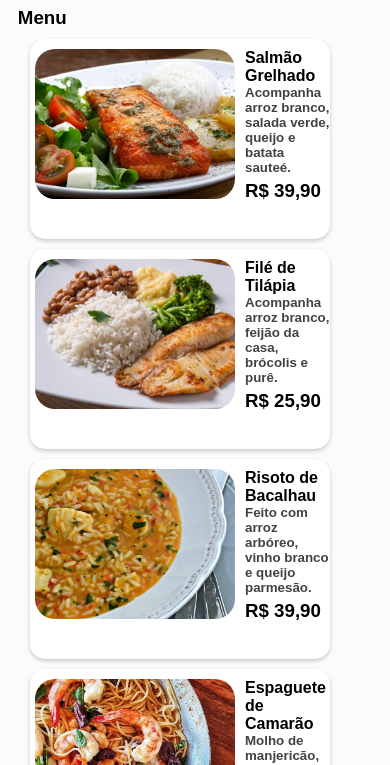
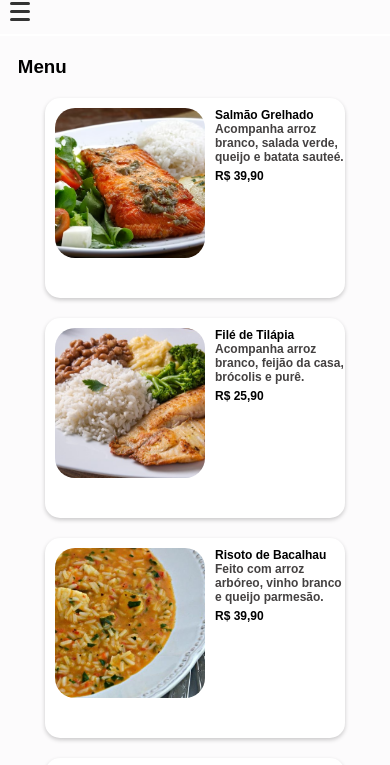
Before and after one commit to jaquel1ne/cardapio, a plain HTML site: page index.html in a window 390 px wide. Shown: the part 122-887 px from the top of the page. Drawn offline with Linux system fonts and the light colour scheme.

Commit message:
adicionando responsividade

```diff
--- a/index.html
+++ b/index.html
@@ -11,7 +11,14 @@
         <a href="index.html"><img class="logo" src="imagens/logo.png" alt="logo"></a>
         <a href="index.html"><h1 class="titulo">• Cardápio •</h1></a>
     </header>
+    <input type="checkbox" id="menu-toggle">
+    <label for="menu-toggle" class="hamburger">
+        <div class="bar"></div>
+        <div class="bar"></div>
+        <div class="bar"></div>
+    </label>
     <hr class="linha">
+
     <nav class="menu-nav">
         <ul>
             <li><a href="aperitivos.html">Aperitivos</a></li>
--- a/style.css
+++ b/style.css
@@ -12,7 +12,7 @@ body {
 }
 
 header {
-    background-color: #fff;
+    background-color: transparent;
     display: flex;
     align-items: center;
     justify-content: space-between;
@@ -245,3 +245,139 @@ h1 {
     margin-top: 20px;
     padding: 10px;
 }
+
+#menu-toggle {
+    display: none; /* Oculta o checkbox */
+}
+
+.hamburger {
+    display: none;
+    flex-direction: column;
+    justify-content: space-around;
+    width: 30px;
+    height: 24px;
+    background: transparent;
+    border: none;
+    cursor: pointer;
+    padding: 0;
+    position: relative;
+    z-index: 10000;
+    padding-left: 10px;
+}
+
+.bar {
+    width: 100%;
+    height: 3px;
+    background-color: #333;
+    border-radius: 2px;
+}
+
+.linha {
+    background-color: #c2bdbd;
+    height: 2px;
+    border: none;
+    margin-top: 10px;
+    margin-bottom: 10px;
+    z-index: 11;
+    position: relative;
+}
+
+.hamburger::before {
+    content: "";
+    position: absolute;
+    top: -10px;
+    left: -10px;
+    right: -10px;
+    bottom: -10px;
+    z-index: -1;
+}
+
+.linha::before {
+    content: "";
+    position: absolute;
+    top: -10px;
+    left: 0;
+    right: 0;
+    bottom: -10px;
+    background-color: #fff;
+    z-index: -1;
+}
+
+@media only screen and (max-width: 768px) {
+    .hamburger {
+        display: flex;
+    }
+
+    .menu-nav {
+        display: none; /* Por padrão, esconde o menu */
+        width: 100%;
+        text-align: center;
+    }
+
+    #menu-toggle:checked ~ .menu-nav {
+        display: block; /* Mostra o menu quando o hambúrguer for clicado */
+    }
+
+    .menu-nav ul {
+        padding-left: 0;
+    }
+
+    .menu-nav li {
+        display: block;
+        margin-bottom: 5px;
+    }
+
+    .localizacao-container {
+        flex-direction: column;
+    }
+
+    .localizacao-map, .localizacao-text {
+        max-width: 100%;
+    }
+
+    .menu-container {
+        justify-content: center;
+    }
+
+    .menu-section {
+        margin: 10px auto;
+    }
+}
+
+@media only screen and (max-width: 480px) {
+    .titulo {
+        font-size: 24pt;
+    }
+
+    .logo {
+        max-width: 25vw;
+        max-height: 25vw;
+    }
+
+    .menu-nav {
+        padding: 1vw 1vw;
+    }
+
+    .menu-nav li {
+        padding: 0 2vw;
+    }
+
+    .menu-item img {
+        max-width: 150px;
+        margin-left: 10px;
+    }
+
+    .menu-item h4,
+    .menu-item p,
+    .menu-item h3 {
+        font-size: 9pt;
+    }
+
+    .formulario-section {
+        margin: 10px;
+    }
+
+    .formulario-section button {
+        font-size: 10pt;
+    }
+}
```
Also changed, not shown: aperitivos.html (+7 -0 lines), bebidas.html (+7 -0 lines), principais.html (+7 -0 lines), sobremesas.html (+7 -0 lines).
